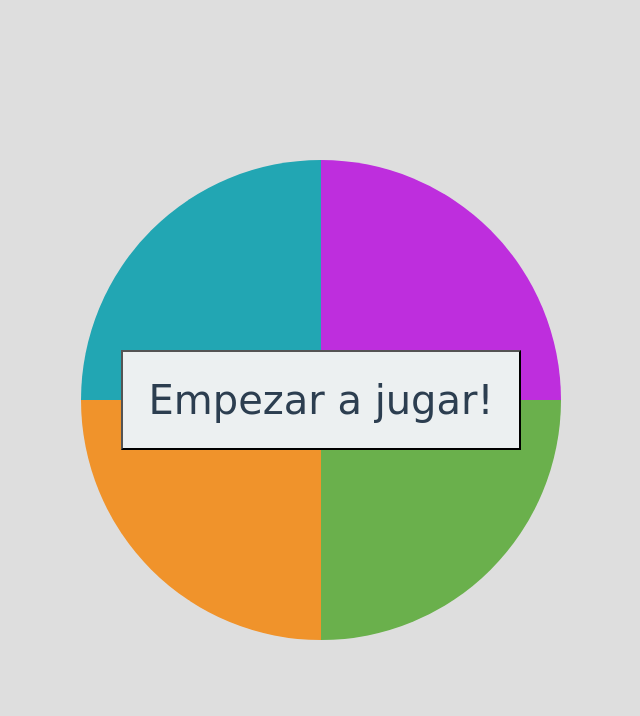
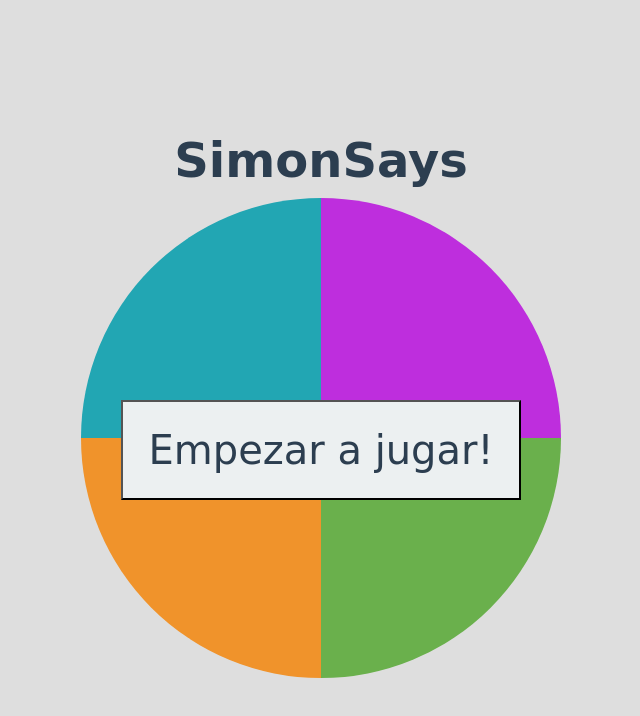
Before and after one commit to albin-woto/simon-says, a plain HTML site: page index.html in a window 1280 px wide. Shown: the whole page, without its empty margins (319-959 px from the left). Drawn offline with nearby package versions, Linux system fonts and the light colour scheme.

Commit message:
Ttitle added

```diff
--- a/assets/index.css
+++ b/assets/index.css
@@ -1,13 +1,24 @@
 body {
   margin: 0;
-  background: #dedede;
-  display: flex;
-  align-items: center;
-  height: 100vh;
 }
 
 * {
   font-family: 'Mansalva', cursive;
+}
+
+.container {
+  background: #dedede;
+  display: flex;
+  flex-direction: column;
+  align-items: center;
+  justify-content: center;
+  height: 100vh;
+}
+
+.container > h1 {
+  font-size: 3rem;
+  margin: 10px 0;
+  color: #2c3e50;
 }
 
 .gameboard {
@@ -74,7 +85,7 @@ body {
   color: #2c3e50;
   font-size: 2.5rem;
   position: absolute;
-  top: calc(50% - 50px);
+  top: 50%;
   left: calc(50% - 200px);
 }
 
--- a/index.html
+++ b/index.html
@@ -9,6 +9,8 @@
   <title>Simon Says</title>
 </head>
 <body>
+  <div class="container">
+    <h1>SimonSays</h1>
     <div class="gameboard">
       <div id="celeste" class="color celeste left" data-color="celeste"></div>
       <div id="violeta" class="color violeta right" data-color="violeta"></div>
@@ -18,5 +20,6 @@
       <script src="https://cdnjs.cloudflare.com/ajax/libs/sweetalert/2.1.2/sweetalert.min.js"></script>
       <script src="/assets/index.js"></script>
     </div>
+  </div>
 </body>
 </html>
```
Lines whose indentation alone changed are shown as unchanged.
